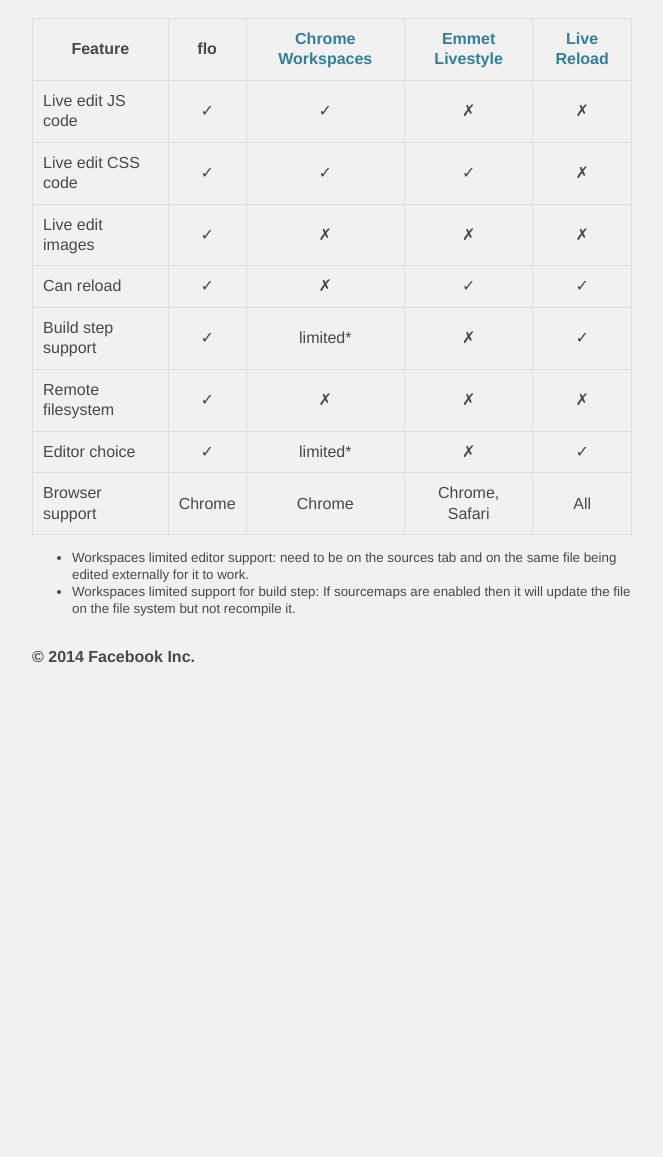
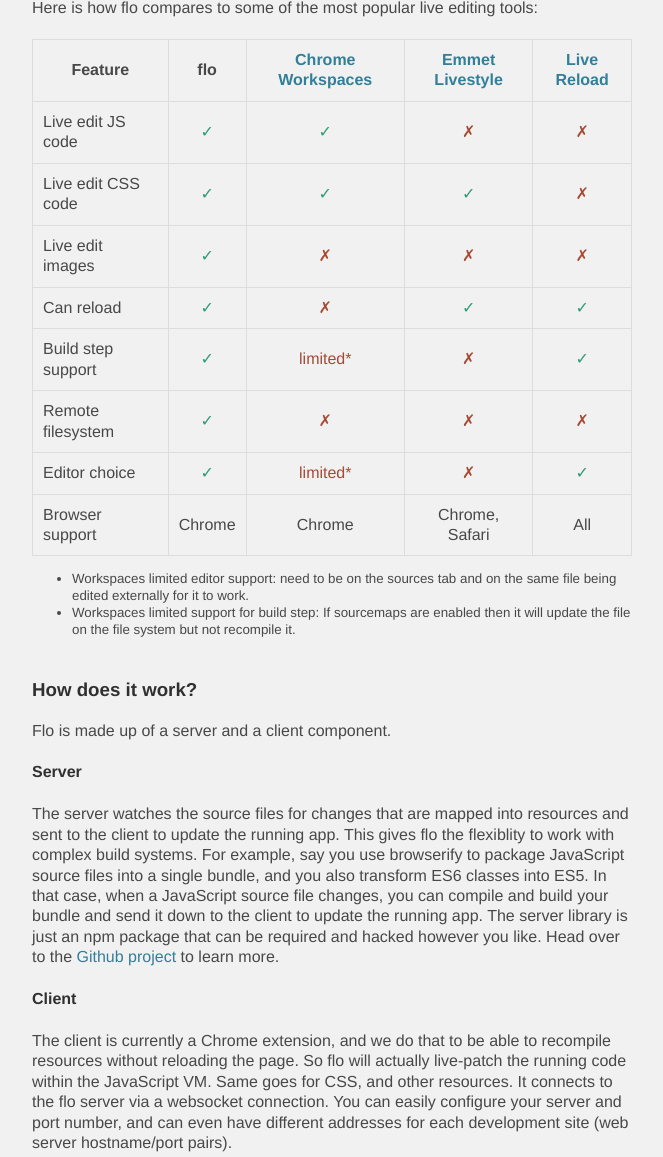
Before and after one commit to facebookarchive/fb-flo, a plain HTML site: page index.html in a window 1280 px wide. Shown: the part 777-1934 px from the top of the page, without its empty margins (308-971 px from the left). Before the commit the page ends 1452 px from the top, so only its background shows below. Drawn offline with Linux system fonts and the light colour scheme.

Commit message:
talk about the how and polish

```diff
--- a/index.html
+++ b/index.html
@@ -49,6 +49,20 @@
     footer {
       margin-top: 30px;
     }
+    .checkmark {
+      color: #309b72;
+    }
+    .x {
+      color: #a64a34;
+    }
+    section {
+      margin: 40px 0;
+    }
+    section h3,
+    section h4,
+    footer {
+      color: #303030;
+    }
     </style>
   </head>
   <body>
@@ -57,7 +71,7 @@
         <img src="logo.png" />
         flo
       </div>
-      <div class="about">
+      <section class="about">
         <h3>About</h3>
         <p>
           Flo is a Chrome extension that lets you modify running apps without reloading. It's easy to integrate with your build system, dev environment, and can be used with your favorite editor.
@@ -68,14 +82,14 @@
             <li>Easily integrates with your dev environment.</li>
             <li>Configurable and hackable.</li>
           </ul>
-          <a href="https://github.com/facebook/flo#installation"><strong>Get started.</strong></a>
+          <a href="https://github.com/facebook/flo#usage"><strong>Get started.</strong></a>
         </p>
-      </div>
-      <div class="why">
+      </section>
+      <section class="why">
         <h3>Why another live edit tool?</h3>
-        <p>Live editing is awesome, it tightens the feedback loop between writing code and seeing the results, and makes it easier to get into flow and iterate faster on code.
+        <p>Live editing is awesome, it tightens the feedback loop between writing code and seeing the results, and makes it easy to get into flow and iterate faster on code.
 
-        When we set out to bring live coding to web developement at facebook we couldn't
+        When we set out to bring live coding to web developement at Facebook we couldn't
         find anything that works with our set of constraints:
         <ul>
           <li>We developed on remote machines</li>
@@ -102,52 +116,52 @@
           <tbodY>
             <tr>
               <td>Live edit JS code</td>
-              <td>&#10003;</td>
-              <td>&#10003;</td>
-              <td>&#10007;</td>
-              <td>&#10007;</td>
+              <td class="checkmark">&#10003;</td>
+              <td class="checkmark">&#10003;</td>
+              <td class="x">&#10007;</td>
+              <td class="x">&#10007;</td>
             </tr>
             <tr>
               <td>Live edit CSS code</td>
-              <td>&#10003;</td>
-              <td>&#10003;</td>
-              <td>&#10003;</td>
-              <td>&#10007;</td>
+              <td class="checkmark">&#10003;</td>
+              <td class="checkmark">&#10003;</td>
+              <td class="checkmark">&#10003;</td>
+              <td class="x">&#10007;</td>
             </tr>
             <tr>
               <td>Live edit images</td>
-              <td>&#10003;</td>
-              <td>&#10007;</td>
-              <td>&#10007;</td>
-              <td>&#10007;</td>
+              <td class="checkmark">&#10003;</td>
+              <td class="x">&#10007;</td>
+              <td class="x">&#10007;</td>
+              <td class="x">&#10007;</td>
             </tr>
             <tr>
               <td>Can reload</td>
-              <td>&#10003;</td>
-              <td>&#10007;</td>
-              <td>&#10003;</td>
-              <td>&#10003;</td>
+              <td class="checkmark">&#10003;</td>
+              <td class="x">&#10007;</td>
+              <td class="checkmark">&#10003;</td>
+              <td class="checkmark">&#10003;</td>
             </tr>
             <tr>
               <td>Build step support</td>
-              <td>&#10003;</td>
-              <td>limited*</td>
-              <td>&#10007;</td>
-              <td>&#10003;</td>
+              <td class="checkmark">&#10003;</td>
+              <td class="x">limited*</td>
+              <td class="x">&#10007;</td>
+              <td class="checkmark">&#10003;</td>
             </tr>
             <tr>
               <td>Remote filesystem</td>
-              <td>&#10003;</td>
-              <td>&#10007;</td>
-              <td>&#10007;</td>
-              <td>&#10007;</td>
+              <td class="checkmark">&#10003;</td>
+              <td class="x">&#10007;</td>
+              <td class="x">&#10007;</td>
+              <td class="x">&#10007;</td>
             </tr>
             <tr>
               <td>Editor choice</td>
-              <td>&#10003;</td>
-              <td>limited*</td>
-              <td>&#10007;</td>
-              <td>&#10003;</td>
+              <td class="checkmark">&#10003;</td>
+              <td class="x">limited*</td>
+              <td class="x">&#10007;</td>
+              <td class="checkmark">&#10003;</td>
             </tr>
             <tr>
               <td>Browser support</td>
@@ -166,8 +180,19 @@
         the file on the file system but not recompile it.</li>
           </ul>
       </small>
-      </div>
-    </div>
+      </section>
+      <section class="how">
+        <h3>How does it work?</h3>
+        <p>Flo is made up of a server and a client component.</p>
+
+        <h4>Server</h4>
+        <p>The server watches the source files for changes that are mapped into resources and sent to the client to update the running app. This gives flo the flexiblity to work with complex build systems. For example, say you use browserify to package JavaScript source files into a single bundle, and you also transform ES6 classes into ES5. In that case, when a JavaScript source file changes, you can compile and build your bundle and send it down to the client to update the running app. The server library is just an npm package that can be required and hacked however you like. Head over to the <a href="https://github.com/facebook/flo">Github project</a> to learn more.</p>
+
+        <h4>Client</h4>
+        <p>The client is currently a Chrome extension, and we do that to be able to recompile resources without reloading the page. So flo will actually live-patch the running code within the JavaScript VM. Same goes for CSS, and other resources. It connects to the flo server via a websocket connection. You can easily configure your server and port number, and can even have different addresses for each development site (web server hostname/port pairs).
+        </p>
+      </section>
+     </div>
     <footer><div class="wrap"><strong>&copy; 2014 Facebook Inc.</strong></div></footer>
   </body>
 </html>
```
